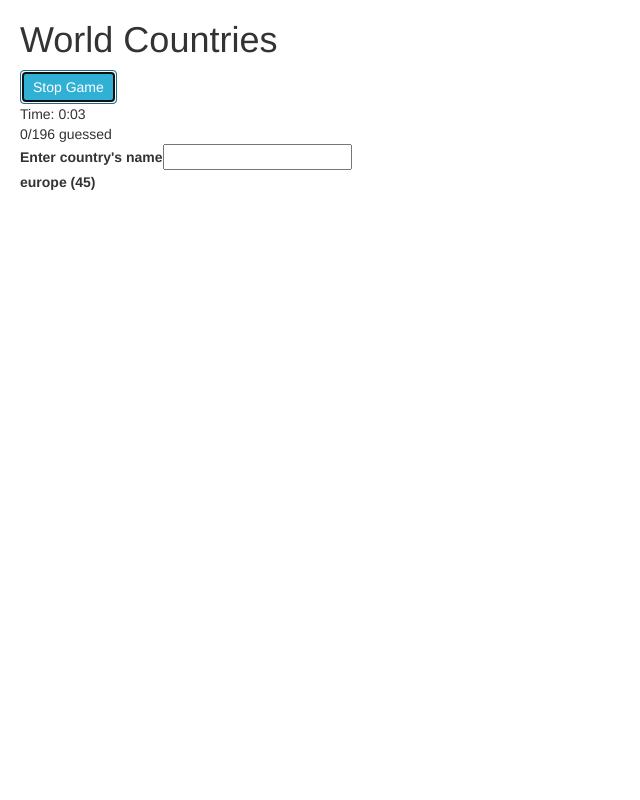
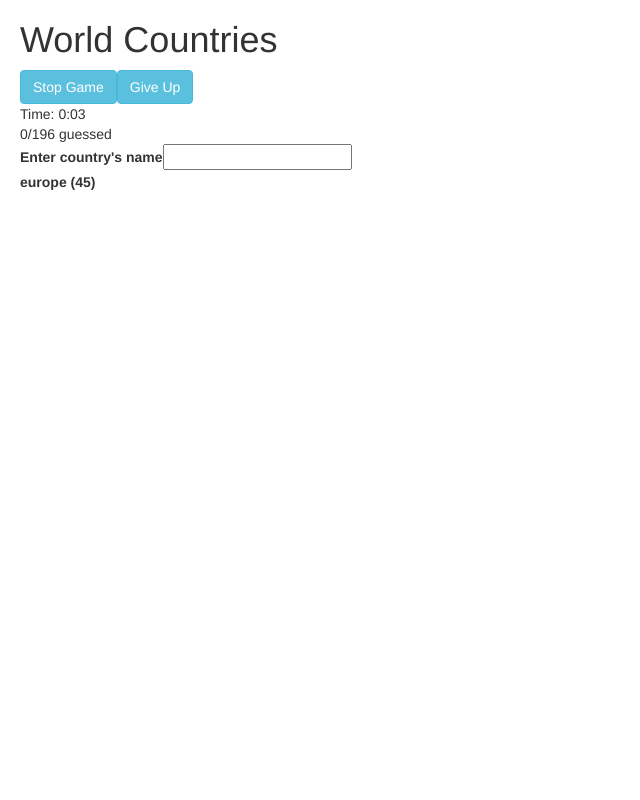
Before and after one commit to wcyjoyce/world-countries, a React (Create React App) app: page / in a window 1280 px wide. Both pictures are taken after a click on the button "Start Game". Shown: the top 800 px of the page, without its empty margins (0-640 px from the left). Built offline with nearby package versions, Linux system fonts and the light colour scheme.

Commit message:
give up option added

```diff
--- a/src/components/app.jsx
+++ b/src/components/app.jsx
@@ -33,7 +33,14 @@ class App extends Component {
     this.setState({ correct: [], time: 5 });
   };
 
+  giveUp = () => {
+    this.setState({ started: false, time: 0 });
+    clearInterval(this.timer);
+  };
+
   render() {
+    console.log(this.state)
+
     return (
       <div className="app">
         <h1>World Countries</h1>
@@ -46,6 +53,7 @@ class App extends Component {
           handleChange={this.handleChange}
           handleSubmit={this.handleSubmit}
           updateTime={this.updateTime}
+          giveUp={this.giveUp}
           resetGame={this.resetGame}
         />
         <List countries={countries} correct={this.state.correct} time={this.state.time} />
--- a/src/components/game.jsx
+++ b/src/components/game.jsx
@@ -10,7 +10,12 @@ class Game extends Component {
   renderButton = () => {
     if (this.props.time > 0) {
       if (this.state.started) {
-        return <button className="btn btn-info" onClick={this.stopGame}>Stop Game</button>
+        return (
+          <div>
+          <button className="btn btn-info" onClick={this.stopGame}>Stop Game</button>
+          <button className="btn btn-info" onClick={this.props.giveUp}>Give Up</button>
+          </div>
+        );
       } else {
         return <button className="btn btn-info" onClick={this.startGame}>Start Game</button>
       };
```
